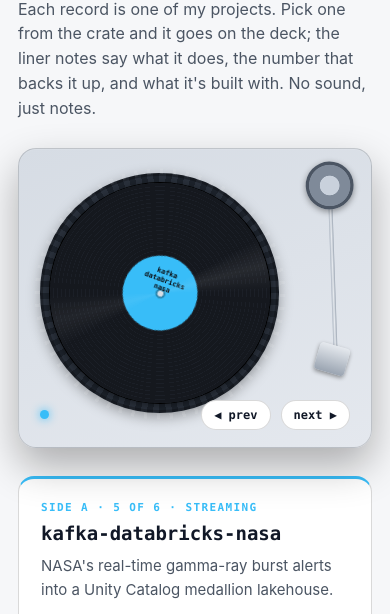
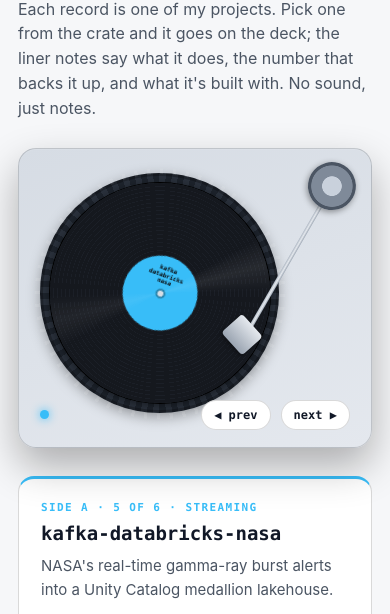
Before and after one commit to HarshitGadge/HarshitGadge.github.io, a plain HTML site: page booth/index.html in a window 390 px wide. Both pictures are taken after a click on the button "◀ prev". Shown: the part 161-775 px from the top of the page. Drawn offline with Linux system fonts and the light colour scheme.

Commit message:
Booth: tonearm lands on the record, label clears the spindle, no overflow on phones
Co-Authored-By: Claude Opus 5.5 <noreply@anthropic.com>

```diff
--- a/booth/index.html
+++ b/booth/index.html
@@ -37,7 +37,7 @@ h1{font-size:clamp(30px,5.4vw,50px);line-height:1.05;letter-spacing:-1.2px;margi
 
 /* deck + notes */
 .stage{display:grid;grid-template-columns:minmax(0,420px) minmax(0,1fr);gap:28px;align-items:start}
-@media (max-width:760px){.stage{grid-template-columns:1fr}}
+@media (max-width:760px){.stage{grid-template-columns:minmax(0,1fr)}}
 
 .deck{position:relative;aspect-ratio:1.18/1;width:100%;max-width:420px;border-radius:18px;
   background:linear-gradient(160deg,var(--plinth2),var(--plinth));border:1px solid var(--line2);
@@ -58,12 +58,12 @@ h1{font-size:clamp(30px,5.4vw,50px);line-height:1.05;letter-spacing:-1.2px;margi
 @keyframes spin{to{transform:rotate(360deg)}}
 .label{position:absolute;left:50%;top:50%;width:34%;aspect-ratio:1;transform:translate(-50%,-50%);border-radius:50%;
   background:var(--acc);text-align:center;overflow:hidden}
-.label span{position:absolute;left:12%;right:12%;top:16%;font-family:var(--mono);font-size:clamp(7px,1.7vw,9.5px);font-weight:700;color:#0b0d11;line-height:1.15;word-break:break-word}
+.label span{position:absolute;left:14%;right:14%;top:12%;font-family:var(--mono);font-size:clamp(6px,1.4vw,8px);font-weight:700;color:#0b0d11;line-height:1.1;word-break:break-word}
 .label::after{content:"";position:absolute;left:50%;top:50%;width:8%;aspect-ratio:1;transform:translate(-50%,-50%);border-radius:50%;background:#d7dde5;box-shadow:0 0 0 2px #0000004d}
 
-.arm{position:absolute;right:9%;top:9%;width:5.5%;height:66%;transform-origin:50% 7%;transform:rotate(-28deg);
+.arm{position:absolute;right:9%;top:9%;width:5.5%;height:66%;transform-origin:50% 7%;transform:rotate(3deg);
   transition:transform .9s cubic-bezier(.3,.7,.2,1)}
-.playing .arm{transform:rotate(-2deg)}
+.playing .arm{transform:rotate(30deg)}
 .arm .base{position:absolute;left:50%;top:0;width:250%;aspect-ratio:1;transform:translate(-50%,-30%);border-radius:50%;
   background:radial-gradient(circle,#c9d1dc 0 28%,#7f8a99 30% 60%,#4b5563 62%);box-shadow:0 2px 6px #00000066}
 .arm .rod{position:absolute;left:50%;top:4%;bottom:12%;width:22%;transform:translateX(-50%);border-radius:3px;
@@ -99,6 +99,7 @@ h1{font-size:clamp(30px,5.4vw,50px);line-height:1.05;letter-spacing:-1.2px;margi
 .crate-h{display:flex;justify-content:space-between;align-items:baseline;margin:40px 0 12px;gap:12px;flex-wrap:wrap}
 .crate-h h3{margin:0;font-size:15px;font-family:var(--mono);color:var(--muted);font-weight:600}
 .crate-h small{color:var(--dim);font-size:12px;font-family:var(--mono)}
+@media (max-width:760px){.crate-h small{display:none}}
 .crate{display:grid;grid-template-columns:repeat(6,minmax(0,1fr));gap:14px;list-style:none;padding:0;margin:0}
 @media (max-width:760px){.crate{display:flex;overflow-x:auto;scroll-snap-type:x mandatory;padding-bottom:10px}
   .crate li{flex:0 0 42%;scroll-snap-align:start}}
```
